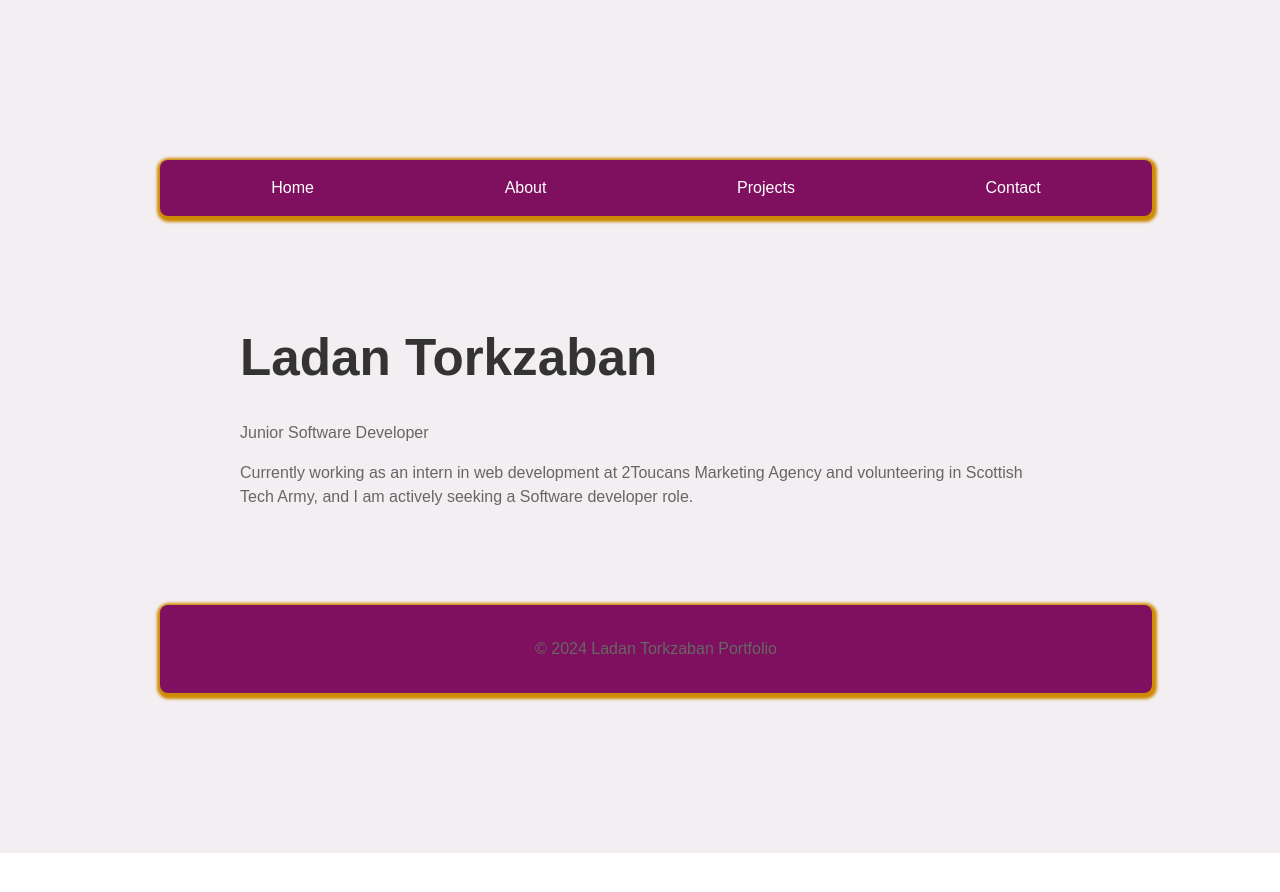
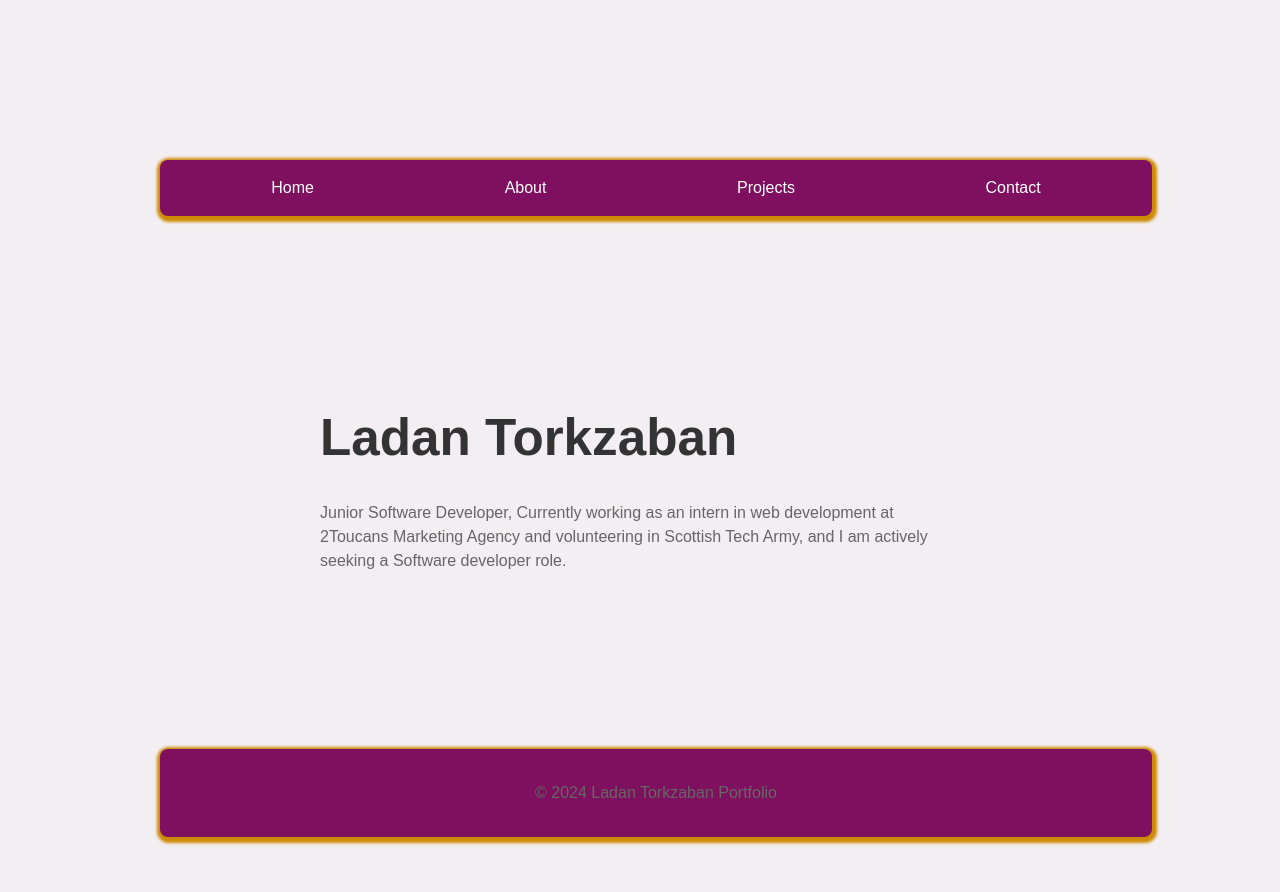
Before and after one commit to ladantork/portfolio, a React (Vite) app: page / in a window 1280 px wide. Shown: the top 892 px of the page. Before the commit the page ends 853 px from the top, so only its background shows below. Built offline with nearby package versions, Linux system fonts and the light colour scheme.

Commit message:
card file created & used in Home

```diff
--- a/src/components/Home.jsx
+++ b/src/components/Home.jsx
@@ -1,12 +1,14 @@
 import React from 'react';
+import Card from './card';
 
 function Home(){
   return (
     <div>
-      <h1>Ladan Torkzaban</h1>
-      <p>Junior Software Developer</p>
-      <p>Currently working as an intern in web development at 2Toucans Marketing Agency and volunteering in Scottish Tech Army, and I am actively seeking a Software developer role.</p>
-    </div>
+      <Card
+      title = "Ladan Torkzaban"
+      content = "Junior Software Developer, Currently working as an intern in web development at 2Toucans Marketing Agency and volunteering in Scottish Tech Army, and I am actively seeking a Software developer role."
+        />
+      </div>
   );
 };
 
--- /dev/null
+++ b/src/components/card.jsx
@@ -0,0 +1,11 @@
+import React from 'react';
+function Card({title, content}){
+    return(
+        <div >
+        <h1>{title}</h1>
+        <p>{content}</p>
+        </div>
+    );
+
+};
+export default Card;
```
